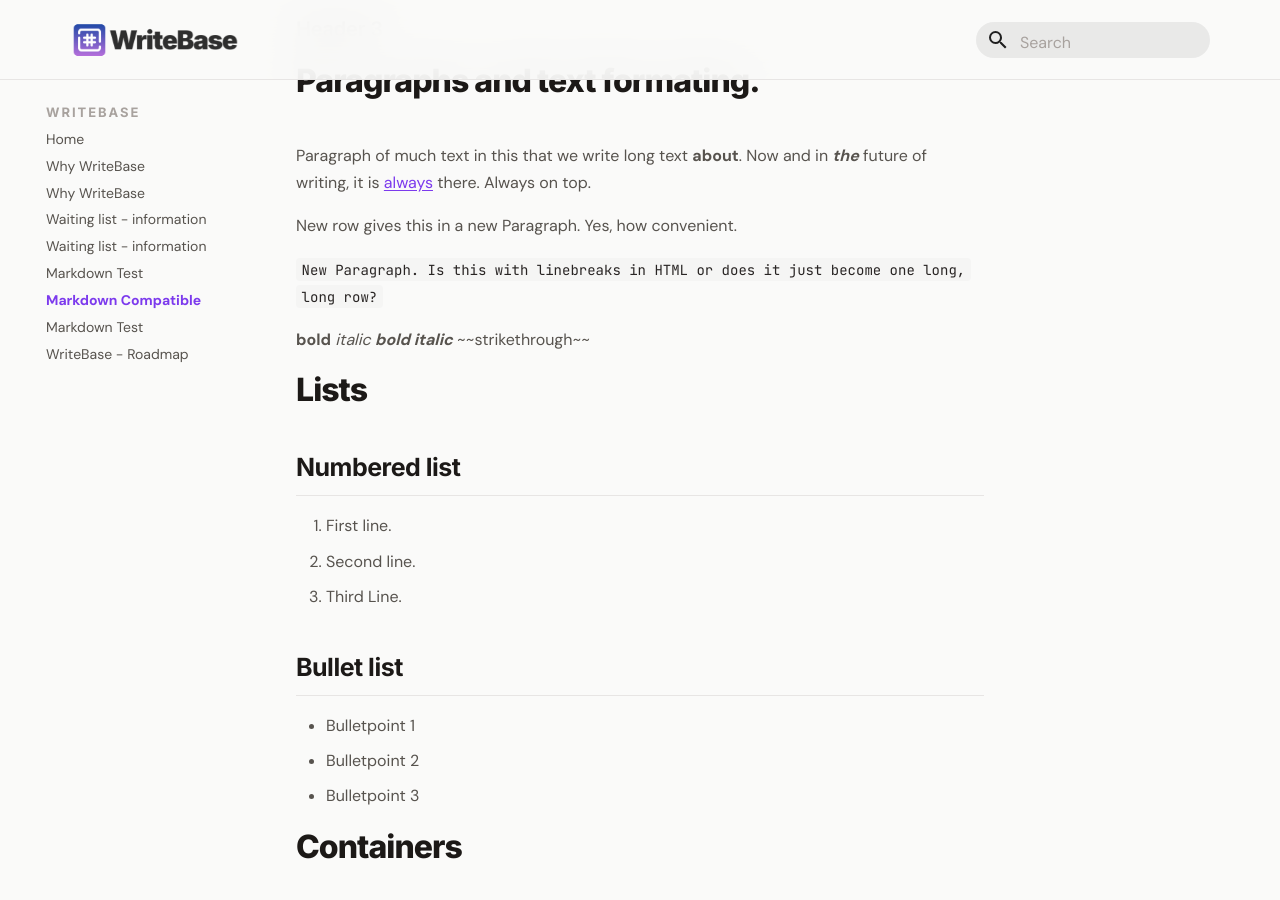
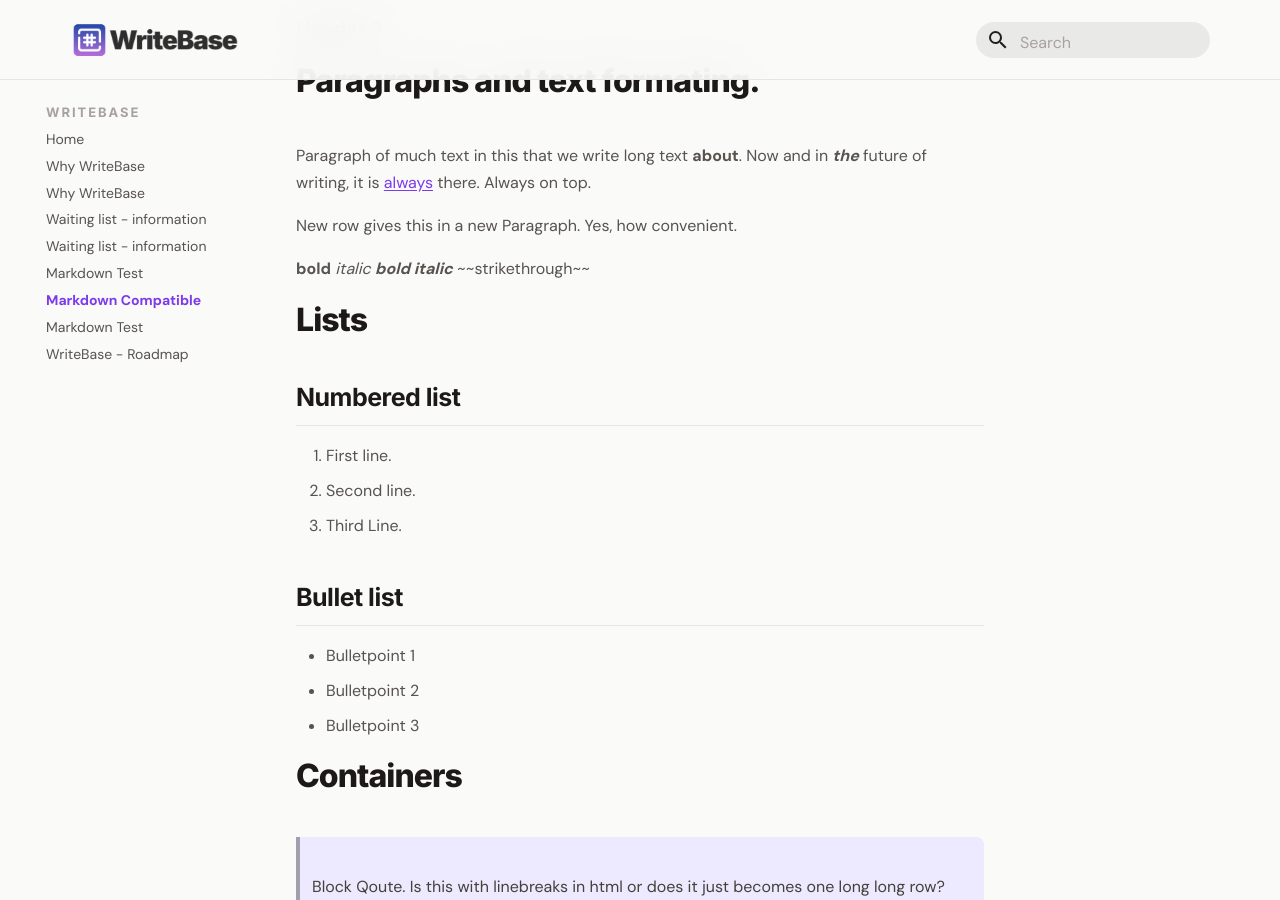
Before and after one commit to larssonhthomas-afk/writebase-docs, an MkDocs documentation site: the page built from docs/30markdown-compatible.md, in a window 1280 px wide and 900 px high, scrolled down 493 px. Built offline with MkDocs 1.6.1 and Material for MkDocs 9.7.7, drawn with Linux system fonts in a browser that asks for light colours; some web fonts are replaced.

Commit message:
Update 30markdown-compatible.md

```diff
--- a/docs/30markdown-compatible.md
+++ b/docs/30markdown-compatible.md
@@ -21,8 +21,6 @@ This document is a test of what Markdown that works within the editor (app) and
 Paragraph of much text in this that we write long text **about**. Now and in ***the*** future of writing, it is [always](url) there. Always on top.
 
 New row gives this in a new Paragraph. Yes, how convenient.
-
-`New Paragraph. Is this with linebreaks in HTML or does it just become one long, long row?`
 
 **bold**
 *italic*
```
